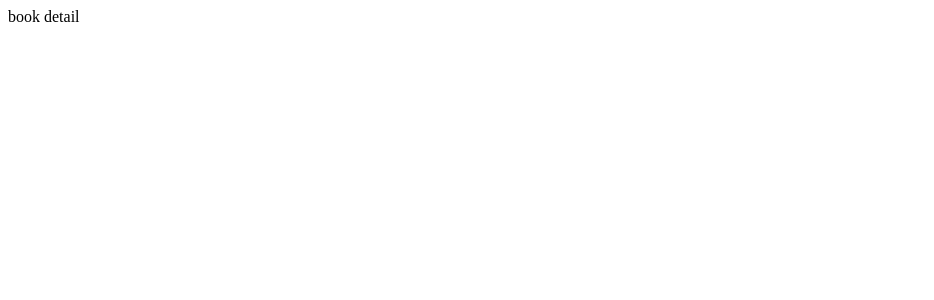
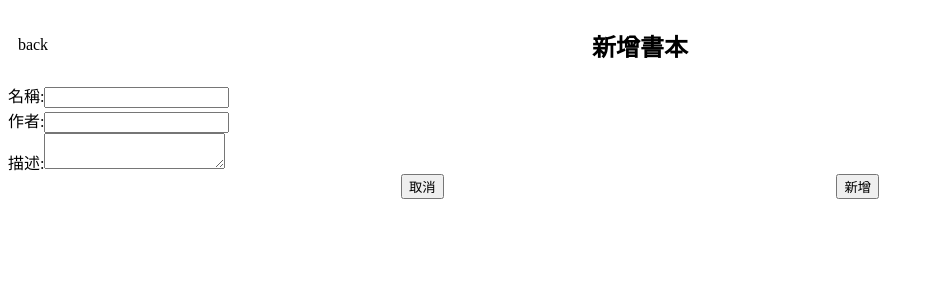
Before and after one commit to edison20000744/unnotech-frontend-recruit, a Nuxt app: page /books/add in a window 1280 px wide. Shown: the top 300 px of the page, without its empty margins (0-934 px from the left). Built offline with nearby package versions, Linux system fonts and the light colour scheme.

Commit message:
feat:新增 書本詳情、新增、修改頁面

```diff
--- /dev/null
+++ b/components/books/detail-info.vue
@@ -0,0 +1,29 @@
+<template>
+  <div class="book-detail">
+    <div class="title">
+      <label>名稱:{{ data.title }}</label>
+    </div>
+    <div class="author">
+      <label>作者:{{ data.author }}</label>
+    </div>
+    <div class="description">
+      <label>描述:{{ data.description }}</label>
+    </div>
+  </div>
+</template>
+<script setup lang="ts">
+import type { booksInfo } from '../../pages/books/index.vue';
+defineProps<{
+  data: booksInfo;
+}>();
+</script>
+<style lang="scss" scoped>
+.book-detail {
+  display: flex;
+  flex-direction: column;
+  footer {
+    display: flex;
+    justify-content: space-evenly;
+  }
+}
+</style>
--- /dev/null
+++ b/components/books/from.vue
@@ -0,0 +1,59 @@
+<template>
+  <div class="book-detail">
+    <div class="title">
+      <label>名稱:</label>
+      <input v-model="formData.title" />
+    </div>
+    <div class="author">
+      <label>作者:</label>
+      <input v-model="formData.author" />
+    </div>
+    <div class="description">
+      <label>描述:</label>
+      <textarea v-model="formData.description"></textarea>
+    </div>
+    <footer>
+      <button>取消</button>
+      <button @click="actionHandle()">{{ action === 'edit' ? '修改' : '新增' }}</button>
+    </footer>
+  </div>
+</template>
+<script setup lang="ts">
+import type { booksInfo } from '../../pages/books/index.vue';
+const props = defineProps<{
+  data?: booksInfo;
+  action: 'add' | 'edit';
+}>();
+const formData = computed(() => props.data || { title: '', author: '', description: '' });
+
+function actionHandle() {
+  if (props.action === 'add') {
+    add();
+  }
+  if (props.action === 'edit' && props.data?.id) {
+    edit(props.data.id);
+  }
+}
+async function add() {
+  const { data } = await useFetch<booksInfo>(`https://fe-interview-api.unnotech.com/books/`, {
+    method: 'POST',
+    body: formData.value,
+  });
+}
+async function edit(id: number) {
+  const { data } = await useFetch<booksInfo>(`https://fe-interview-api.unnotech.com/books/${id}`, {
+    method: 'PATCH',
+    body: formData.value,
+  });
+}
+</script>
+<style lang="scss" scoped>
+.book-detail {
+  display: flex;
+  flex-direction: column;
+  footer {
+    display: flex;
+    justify-content: space-evenly;
+  }
+}
+</style>
--- a/pages/books/[id].vue
+++ b/pages/books/[id].vue
@@ -1,4 +1,32 @@
 <template>
-  <div>book detail</div>
+  <div v-if="bookDetail">
+    <BooksHeader>
+      <template v-slot:left>
+        <span @click="back()">back</span>
+      </template>
+      <h2>{{ title }}</h2>
+      <template v-slot:right>
+        <span v-if="!edit" @click="edit = true">edit</span>
+      </template>
+    </BooksHeader>
+    <BooksFrom v-if="edit" :data="bookDetail" action="edit"></BooksFrom>
+    <BooksDetailInfo v-else :data="bookDetail"></BooksDetailInfo>
+  </div>
 </template>
-<script setup lang="ts"></script>
+<script setup lang="ts">
+import type { booksInfo } from './index.vue';
+const route = useRoute();
+const router = useRouter();
+
+const id = route.params.id;
+const edit = ref(false);
+const { data: bookDetail } = await useFetch<booksInfo>(`https://fe-interview-api.unnotech.com/books/${id}`);
+const title = computed(() => bookDetail.value?.title);
+function back() {
+  if (edit.value) {
+    edit.value = false;
+  } else {
+    router.back();
+  }
+}
+</script>
--- /dev/null
+++ b/pages/books/add.vue
@@ -0,0 +1,14 @@
+<template>
+  <div>
+    <BooksHeader>
+      <template v-slot:left>
+        <span @click="router.back()">back</span>
+      </template>
+      <h2>新增書本</h2>
+    </BooksHeader>
+    <BooksFrom action="add"></BooksFrom>
+  </div>
+</template>
+<script setup lang="ts">
+const router = useRouter();
+</script>
```
